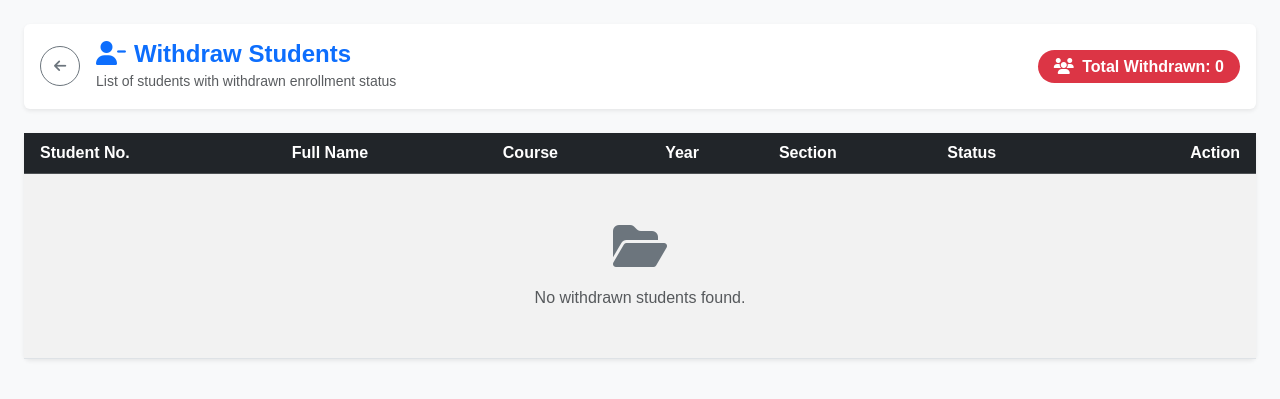
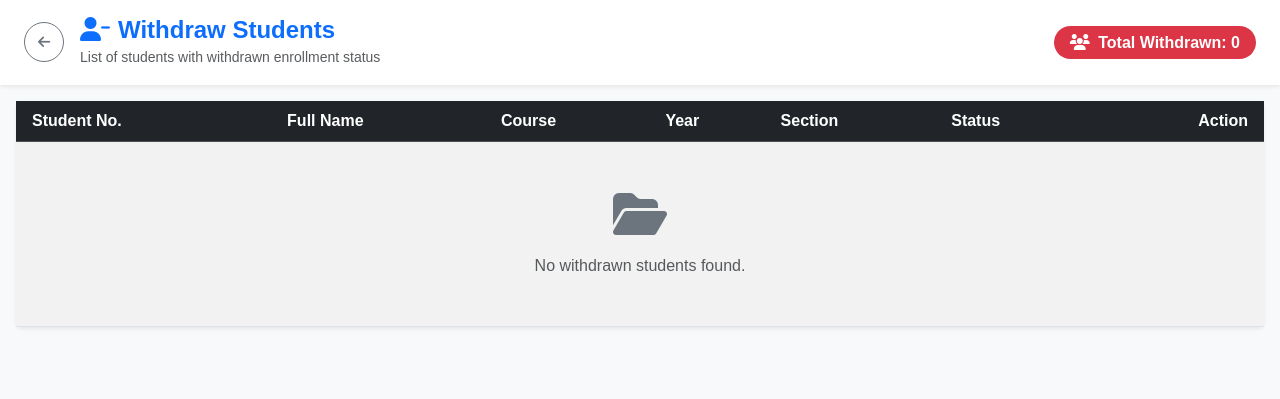
Before and after one commit to jerrymheskeptron-pixel/reg, a PHP site: page /withdraw_students.php in a window 1280 px wide. Shown: the top 399 px of the page. Run offline with PHP 8.4, Linux system fonts and the light colour scheme; data that the repository does not hold is empty.

Commit message:
Adjust withdraw_students header card position to top
- Updated withdraw_students.php layout container to p-0
- Made header card full width and flush at the top of the viewport

Co-authored-by: jerrymheskeptron-pixel <321958110+jerrymheskeptron-pixel@users.noreply.github.com>

```diff
--- a/login_system/withdraw_students.php
+++ b/login_system/withdraw_students.php
@@ -66,13 +66,13 @@ $total = is_object($result) ? mysqli_num_rows($result) : 0;
 <link rel="stylesheet" href="style.css">
 </head>
 
-<body class="bg-light">
+<body class="bg-light m-0 p-0">
 
-<div class="container-fluid p-4">
+<div class="container-fluid p-0">
 
     <!-- Header Card -->
-    <div class="card shadow-sm border-0 mb-4">
-        <div class="card-body d-flex flex-wrap justify-content-between align-items-center gap-3">
+    <div class="card shadow-sm border-0 rounded-0 mb-3">
+        <div class="card-body d-flex flex-wrap justify-content-between align-items-center gap-3 px-4 py-3">
             <div class="d-flex align-items-center gap-3">
                 <a href="dashboard.php" class="btn btn-outline-secondary btn-sm rounded-circle d-inline-flex align-items-center justify-content-center" style="width:40px; height:40px;">
                     <i class="fas fa-arrow-left"></i>
@@ -93,6 +93,7 @@ $total = is_object($result) ? mysqli_num_rows($result) : 0;
     </div>
 
     <!-- Table Card -->
+    <div class="px-3 pb-3">
         <div class="card shadow-sm border-0 w-100">
             <div class="card-body p-0 w-100">
                 <div class="table-responsive w-100">
@@ -153,6 +154,7 @@ $total = is_object($result) ? mysqli_num_rows($result) : 0;
                 </div>
             </div>
         </div>
+    </div>
 
 </div>
 
```
Lines whose indentation alone changed are shown as unchanged.
